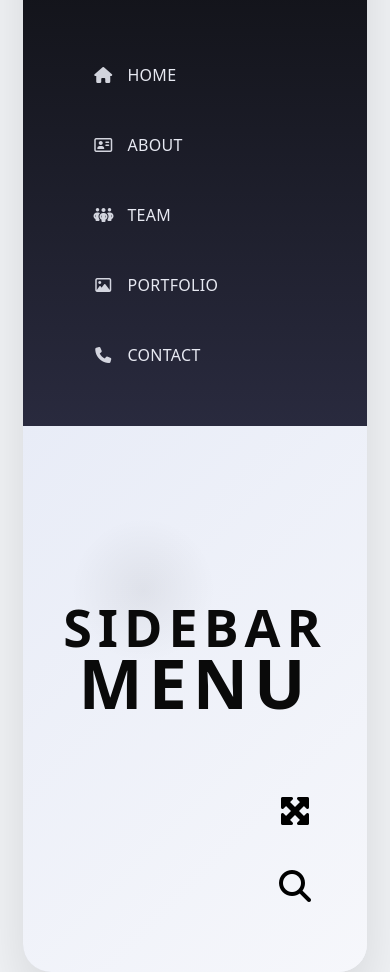
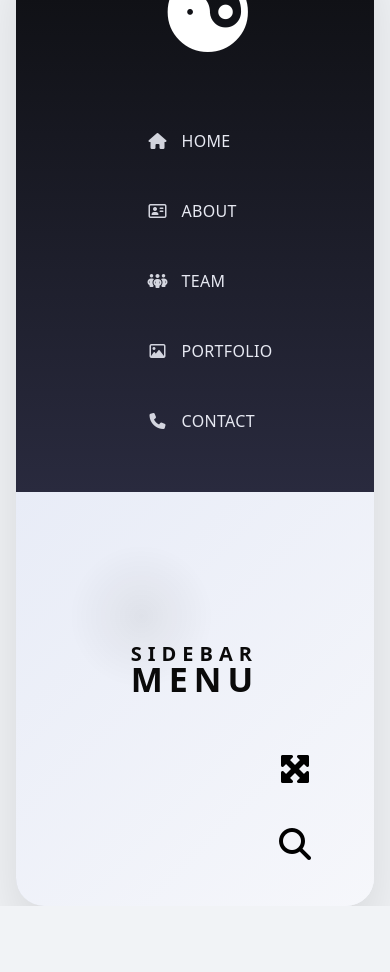
Before and after one commit to BenDevweb/BNBT, a plain HTML site: page index.html in a window 390 px wide. After the commit the page ends 906 px from the top, so only its background shows below. Drawn offline with Linux system fonts and the light colour scheme.

Commit message:
Mise a jour de ma balise nav a sur le hover dans  mon fichier style.css

```diff
--- a/style.css
+++ b/style.css
@@ -1,21 +1,11 @@
 
-    *::before,
-    *::after{
-      box-sizing:border-box
-    }
-    html,body{
-      height:100%
-    }
-    body{
-      margin:0;
-      font-family:system-ui,-apple-system,Segoe UI,Roboto,Ubuntu,"Helvetica Neue",Arial;
-      background:#f1f3f6;
-      display:grid;
-      place-items:center;
-    }
+    *::before,*::after{box-sizing:border-box}
+    html,body{height:100%}
+    body{margin:0;font-family:system-ui,-apple-system,Segoe UI,Roboto,Ubuntu,"Helvetica Neue",Arial;
+         background:#f1f3f6; display:grid; place-items:center;}
 
     .card{
-      width:min(884px,88vw);
+      width:min(920px,92vw);
       height:560px;
       border-radius:28px;
       overflow:hidden;
@@ -67,8 +57,7 @@
       border-top-left-radius: 50px;
       border-bottom-left-radius: 50px;
       transition:.25s ease;
-      font-weight:500;
-      letter-spacing:.3px;
+      font-weight:500; letter-spacing:.3px;
     }
     nav a:hover{
         transform:translateX(22px);
@@ -98,8 +87,7 @@
     .content h1 {
       margin-top:120px;
       text-align:left;
-      font-size: 42px;
-      font-weight: 800;
+      font-size: 20px;
       line-height:.95;
       letter-spacing:6px;
       color:#0a0a0a;
@@ -107,7 +95,7 @@
     }
     .content h1 span{
         display:block;
-        font-size: 68px;
+        font-size: 34px;
         font-weight:800;
     }
 .content-icons {
@@ -140,7 +128,50 @@
 
 
     @media (max-width:780px){
-      .card{grid-template-columns:1fr; height:auto}
-      .content{padding:56px 28px}
-      .content h1{font-size:52px; text-align:center}
+      .card{
+        grid-template-columns:1fr;
+        height:auto
+      }
+
+    .brand {
+
+    padding-left: 120px;
+  }
+
+      nav a{
+      display:flex;
+      justify-content: start;
+      align-items:center;
+      gap:14px;
+      text-decoration:none;
+      color:#e7e9f2;
+      padding-left: 80px;
+      border-radius: 50px;
+      transition:.25s ease;
+      font-weight:500; letter-spacing:.3px;
+      }
+       .content{
+      display:grid;
+      place-items:center;
+      justify-content: center;
+      padding:32px;
+      background:
+        radial-gradient(120px 120px at 35% 30%, rgba(0,0,0,.06), transparent 60%),
+        linear-gradient(135deg,#E8ECF7,#F6F7FB);
     }
+    .content h1 {
+      margin-top:120px;
+      text-align:left;
+      font-size: 20px;
+      line-height:.95;
+      letter-spacing:6px;
+      color:#0a0a0a;
+
+    }
+    .content h1 span{
+        display:block;
+        font-size: 34px;
+        font-weight:800;
+    }
+
+    }
```
